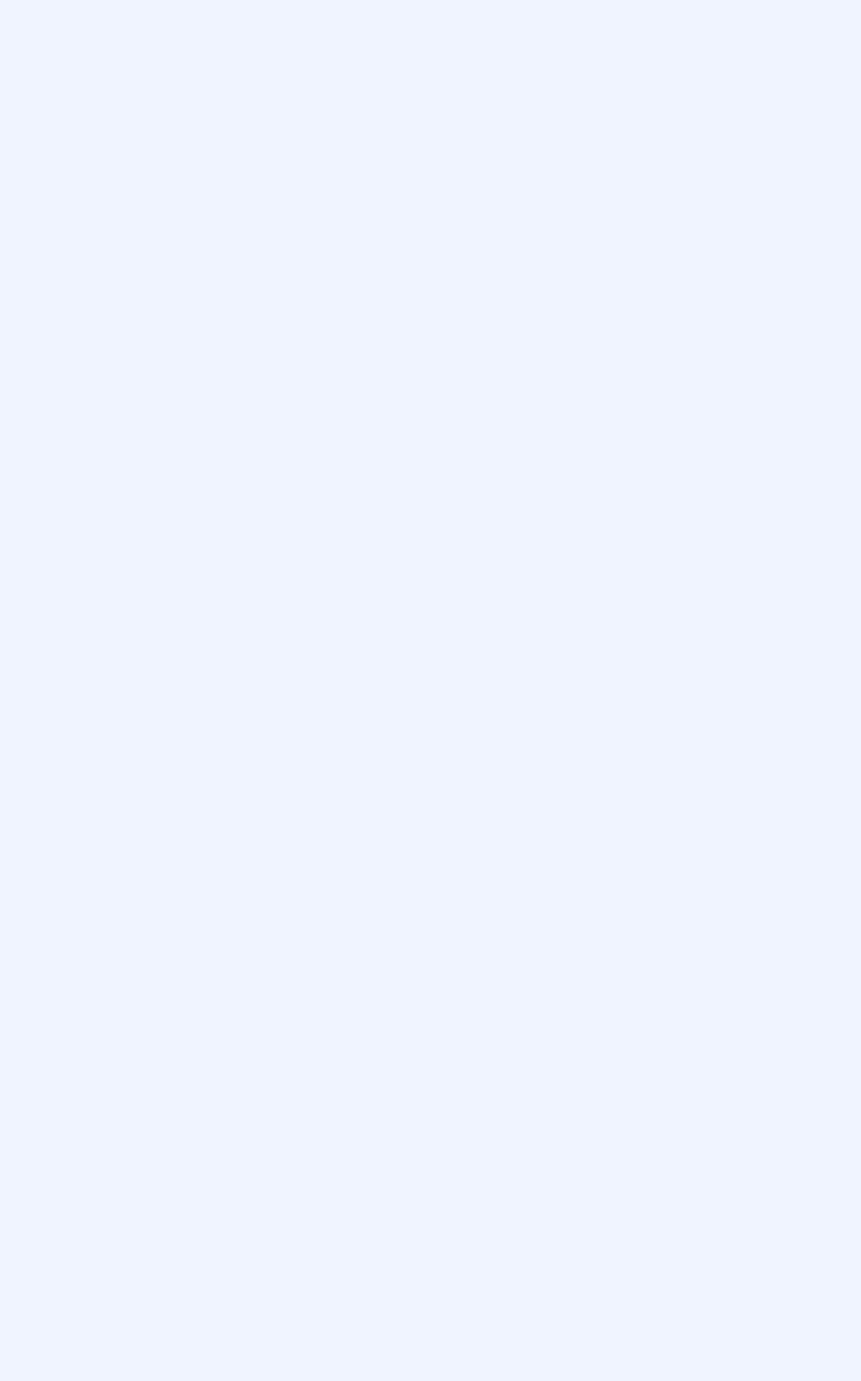
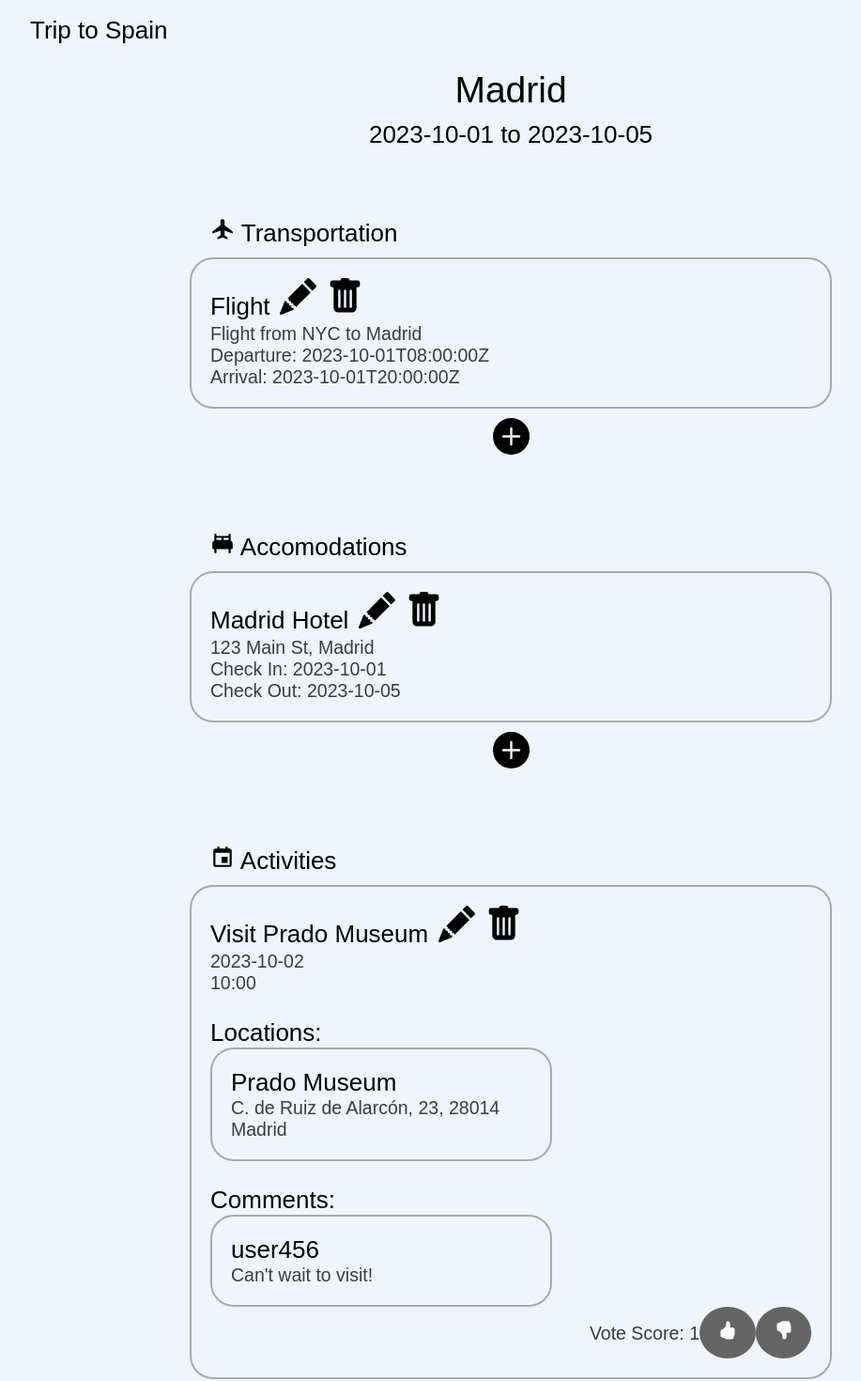
Before and after one commit to Adrian-Moreira/PlanPals, a React (Create React App) app in the folder front-end-web/: page /planner/1 in a window 1280 px wide. Before the commit this address had no page. Shown: the part 100-1570 px from the top of the page at 94% size, without its empty margins (96-1013 px from the left). Before the commit the page ends 800 px from the top, so only its background shows below. Built offline with nearby package versions, Linux system fonts and the light colour scheme.

Commit message:
Revert "Updated planner display and used backend for data"

```diff
--- a/front-end-web/src/App.js
+++ b/front-end-web/src/App.js
@@ -23,7 +23,7 @@ function App() {
           <Route path="/home" element={<ProtectedRoute element={<Home />}/>} /> {/* Home page */}
           <Route path="/about" element={<About />} />
           <Route path="/planners" element={<Planners />} />
-          <Route path="/planner/:access/:plannerId" element={<Planner />} />
+          <Route path="/planner/:id" element={<Planner />} />
       </Routes>
     </Router>
 
--- a/front-end-web/src/components/Navbar/index.js
+++ b/front-end-web/src/components/Navbar/index.js
@@ -3,6 +3,7 @@ import { useAuth } from '../../AuthContext'; // Import useAuth hook
 import {
     Nav,
     NavLink,
+    Bars,
     NavMenu,
 } from "./NavbarElements";
 
@@ -11,6 +12,7 @@ const Navbar = () => {
     return (
         <>
             <Nav>
+                <Bars />
 
                 <NavMenu>
                 {!isAuthenticated && (
--- a/front-end-web/src/pages/planner.js
+++ b/front-end-web/src/pages/planner.js
@@ -1,201 +1,108 @@
 
 import React from "react";
-import { useEffect, useState } from 'react';
-import axios from 'axios';
-import { useParams } from 'react-router-dom';
+//import { useParams } from 'react-router-dom';
 import { BiSolidPlane } from "react-icons/bi";
 import { BiSolidBed } from "react-icons/bi";
 import { BiCalendarEvent } from "react-icons/bi";
-// import { BsFillHandThumbsUpFill } from "react-icons/bs";
-// import { BsFillHandThumbsDownFill } from "react-icons/bs";
+import { BsFillHandThumbsUpFill } from "react-icons/bs";
+import { BsFillHandThumbsDownFill } from "react-icons/bs";
 import { BsFillPlusCircleFill } from "react-icons/bs";
 import { BsPencilFill } from "react-icons/bs";
 import { BsTrashFill } from "react-icons/bs";
-import { BsChatFill } from "react-icons/bs";
 
-// const planner =
-//     {
-//         "plannerId": "5",
-//         "createdBy": "user123",
-//         "startDate": "2023-10-01T00:00:00Z",
-//         "endDate": "2023-10-10T00:00:00Z",
-//         "name": "Trip to Spain",
-//         "description": "Exploring Barcelona and Madrid",
-//         "roUsers": ["user456"],
-//         "rwUsers": ["user789"],
-//         "destinations": ["dest001"],
-//         "transportations": ["trans001"]
-//       };
+const planner =
+    {
+        "plannerId": "5",
+        "createdBy": "user123",
+        "startDate": "2023-10-01T00:00:00Z",
+        "endDate": "2023-10-10T00:00:00Z",
+        "name": "Trip to Spain",
+        "description": "Exploring Barcelona and Madrid",
+        "roUsers": ["user456"],
+        "rwUsers": ["user789"],
+        "destinations": ["dest001"],
+        "transportations": ["trans001"]
+      };
 
-// const destinations = [
-//     {
-//         "destinationId": "dest001",
-//         "plannerId": "planner001",
-//         "name": "Madrid",
-//         "startDate": "2023-10-01",
-//         "endDate": "2023-10-05",
-//         "activities": ["activity001"],
-//         "accommodations": ["accom001"]
-//       }
-// ];
+const destinations = [
+    {
+        "destinationId": "dest001",
+        "plannerId": "planner001",
+        "name": "Madrid",
+        "startDate": "2023-10-01",
+        "endDate": "2023-10-05",
+        "activities": ["activity001"],
+        "accommodations": ["accom001"]
+      }
+];
 
-// const transportation = [
-//     {
-//         "transportationId": "trans001",
-//         "plannerId": "planner001",
-//         "type": "Flight",
-//         "details": "Flight from NYC to Madrid",
-//         "departureTime": "2023-10-01T08:00:00Z",
-//         "arrivalTime": "2023-10-01T20:00:00Z"
-//       }
-// ];
+const transportation = [
+    {
+        "transportationId": "trans001",
+        "plannerId": "planner001",
+        "type": "Flight",
+        "details": "Flight from NYC to Madrid",
+        "departureTime": "2023-10-01T08:00:00Z",
+        "arrivalTime": "2023-10-01T20:00:00Z"
+      }
+];
 
-// const accommodations = [
-//     {
-//         "accommodationId": "accom001",
-//         "destinationId": "dest001",
-//         "name": "Madrid Hotel",
-//         "address": "123 Main St, Madrid",
-//         "checkInDate": "2023-10-01",
-//         "checkOutDate": "2023-10-05"
-//       }
-// ];
+const accommodations = [
+    {
+        "accommodationId": "accom001",
+        "destinationId": "dest001",
+        "name": "Madrid Hotel",
+        "address": "123 Main St, Madrid",
+        "checkInDate": "2023-10-01",
+        "checkOutDate": "2023-10-05"
+      }
+];
 
-// const activities = [
-//     {
-//         "activityId": "activity001",
-//         "destinationId": "dest001",
-//         "name": "Visit Prado Museum",
-//         "date": "2023-10-02",
-//         "time": "10:00",
-//         "locations": ["loc001"],
-//         "votes": ["vote001"],
-//         "comments": ["comment001"]
-//       }
-// ];
+const activities = [
+    {
+        "activityId": "activity001",
+        "destinationId": "dest001",
+        "name": "Visit Prado Museum",
+        "date": "2023-10-02",
+        "time": "10:00",
+        "locations": ["loc001"],
+        "votes": ["vote001"],
+        "comments": ["comment001"]
+      }
+];
 
-// const locations = [
-//     {
-//         "locationId": "loc001",
-//         "activityId": "activity001",
-//         "createdBy": "user123",
-//         "name": "Prado Museum",
-//         "address": "C. de Ruiz de Alarcón, 23, 28014 Madrid"
-//       }
-// ];
+const locations = [
+    {
+        "locationId": "loc001",
+        "activityId": "activity001",
+        "createdBy": "user123",
+        "name": "Prado Museum",
+        "address": "C. de Ruiz de Alarcón, 23, 28014 Madrid"
+      }
+];
 
-// const votes = [
-//     {
-//         "voteId": "vote001",
-//         "activityId": "activity001",
-//         "createdBy": "user456",
-//         "voteType": "upvote"
-//       }
-// ];
+const votes = [
+    {
+        "voteId": "vote001",
+        "activityId": "activity001",
+        "createdBy": "user456",
+        "voteType": "upvote"
+      }
+];
 
-// const comments = [
-//     {
-//         "commentId": "comment001",
-//         "activityId": "activity001",
-//         "createdBy": "user456",
-//         "content": "Can't wait to visit!"
-//       }
-// ];
+const comments = [
+    {
+        "commentId": "comment001",
+        "activityId": "activity001",
+        "createdBy": "user456",
+        "content": "Can't wait to visit!"
+      }
+];
 
 function Planner() {
-    const { plannerId, access } = useParams();
-    const isReadOnly = access === "ro";
-
-    const [planner, setPlanner] = useState([]);
-    const [destinations, setDestinations] = useState([]);
-    const [transportation, setTransportation] = useState([]);
-    const [accommodations, setAccommodations] = useState([]);
-    const [activities, setActivities] = useState([]);
-
-    const [locations, setLocations] = useState([]);
-    const [comments, setComments] = useState([]);
-    // const [votes, setVotes] = useState([]);
-
-    useEffect(() => {
-        axios
-        .get('http://localhost:8080/planner/'+plannerId)
-        .then((response) => setPlanner(response.data))
-        .catch((error) => console.error('Error fetching planner:', error));
-    }, []);
-
-    useEffect(() => {
-        axios
-        .get('http://localhost:8080/planner/'+plannerId+'/destination')
-        .then((response) => setDestinations(response.data))
-        .catch((error) => console.error('Error fetching destination:', error));
-    }, []);
-
-    useEffect(() => {
-        axios
-        .get('http://localhost:8080/planner/'+plannerId+'/transportation')
-        .then((response) => setTransportation(response.data))
-        .catch((error) => console.error('Error fetching transportation:', error));
-    }, []);
-
-    useEffect(() => {
-        axios
-        .get('http://localhost:8080/planner/'+plannerId+'/destination/'+destinations[0].destinationId+'/accommodation')
-        .then((response) => setAccommodations(response.data))
-        .catch((error) => console.error('Error fetching accommodations:', error));
-    }, []);
-
-    useEffect(() => {
-        axios
-        .get('http://localhost:8080/planner/'+plannerId+'/destination/'+destinations[0].destinationId+'/activity')
-        .then((response) => setActivities(response.data))
-        .catch((error) => console.error('Error fetching activities:', error));
-    }, []);
-
-    useEffect(() => {
-        axios
-        .get('http://localhost:8080/planner/'+plannerId+'/destination/'+destinations[0].destinationId+'/comment')
-        .then((response) => setComments(response.data))
-        .catch((error) => console.error('Error fetching comments:', error));
-    }, []);
-
-    // Fetch locations for each activity
-    useEffect(() => {
-        // For each activity, fetch locations by its id
-        activities.forEach(activity => {
-        axios.get('http://localhost:8080/planner/'+plannerId+'/destination/'+destinations[0].destinationId+'/activity/'+activity.activityId+'/location')
-            .then((response) => {
-            // Set locations in the state, with activity.id as the key
-            setLocations(prevLocations => ({
-                ...prevLocations,
-                [activity.activityId]: response.data, // Assuming data is a list of locations
-            }));
-            })
-            .catch((error) => {
-            console.error('Error fetching locations for activity ${activity.activityId}:', error);
-            });
-        });
-    }, [activities]);
-
-    // // Fetch votes for each activity
-    // useEffect(() => {
-    //     // For each activity, fetch votes by its id
-    //     activities.forEach(activity => {
-    //     axios.get('http://localhost:8080/planner/'+plannerId+'/destination/'+destinations[0].destinationId+'/activity/'+activity.activityId+'/vote')
-    //         .then((response) => {
-    //         // Set votes in the state, with activity.id as the key
-    //         setVotes(prevVotes => ({
-    //             ...prevVotes,
-    //             [activity.activityId]: response.data, // Assuming data is a list of votes
-    //         }));
-    //         })
-    //         .catch((error) => {
-    //         console.error('Error fetching locations for activity ${activity.activityId}:', error);
-    //         });
-    //     });
-    // }, [activities]);
-
+    //const { id } = useParams();
     return (
-        <div className="Page-color">
+        <div>
             <header className="Page-header">
                 <p>
                     {planner.name}
@@ -217,23 +124,15 @@ function Planner() {
                 </div>
                 {transportation.map((transport) => (
                     <div className="List-item" key={transport.transportationId}>
-                        {!isReadOnly &&(
-                            <div className="Right-side">
-                                <button className="Icon-button"> <BsPencilFill /></button>
-                                <button className="Icon-button"> <BsTrashFill /></button>
-                            </div>
-                        )}
                         {transport.type}
+                        <span className="Icon-button"> <BsPencilFill /></span>
+                        <span className="Icon-button"> <BsTrashFill /></span>
                         <div className="Planner-item">{transport.details}</div>
                         <div className="Planner-item">Departure: {transport.departureTime}</div>
                         <div className="Planner-item">Arrival: {transport.arrivalTime}</div>
                     </div>
                 ))}
-                {!isReadOnly &&(
-                    <div>
-                        <button className="Icon-button"><BsFillPlusCircleFill /></button >
-                    </div>
-                )}
+                <div className="Icon-button"><BsFillPlusCircleFill /></div >
                 <p/>
 
                 <div className="List-header">
@@ -241,23 +140,15 @@ function Planner() {
                 </div>
                 {accommodations.map((accomodation) => (
                     <div className="List-item" key={accomodation.accommodationId}>
-                        {!isReadOnly &&(
-                            <div className="Right-side">
-                                <button className="Icon-button"> <BsPencilFill /></button>
-                                <button className="Icon-button"> <BsTrashFill /></button>
-                            </div>
-                        )}
                         {accomodation.name}
+                        <span className="Icon-button"> <BsPencilFill /></span>
+                        <span className="Icon-button"> <BsTrashFill /></span>
                         <div className="Planner-item">{accomodation.address}</div>
                         <div className="Planner-item">Check In: {accomodation.checkInDate}</div>
                         <div className="Planner-item">Check Out: {accomodation.checkOutDate}</div>
                     </div>
                 ))}
-                {!isReadOnly &&(
-                    <div>
-                        <button className="Icon-button"><BsFillPlusCircleFill /></button >
-                    </div>
-                )}
+                <div className="Icon-button"><BsFillPlusCircleFill /></div >
                 <p/>
 
                 <div className="List-header">
@@ -265,72 +156,42 @@ function Planner() {
                 </div>
                 {activities.map((activity) => (
                     <div className="List-item" key={activity.activityId}>
-                        {!isReadOnly &&(
-                            <div className="Right-side">
-                                <button className="Icon-button"> <BsPencilFill /></button>
-                                <button className="Icon-button"> <BsTrashFill /></button>
-                            </div>
-                        )}
                         {activity.name}
+                        <span className="Icon-button"> <BsPencilFill /></span>
+                        <span className="Icon-button"> <BsTrashFill /></span>
                         <div className="Planner-item">{activity.date}</div>
                         <div className="Planner-item">{activity.time}</div>
 
                         <p/>
                         Locations:
-                        {/* {locations.map((location) => (
-                            <div className="List-item"  key={location.locationId}>
+                        {locations.map((location) => (
+                            <div className="List-item" key={location.locationId}>
                                 {location.name}
                                 <div className="Planner-item">{location.address}</div>
                             </div>
-                        ))} */}
-                        {locations[activity.activityId] ? (
-                            locations[activity.activityId].map(location => (
-                                <div className="List-item"  key={location.locationId}>
-                                    {location.name}
-                                    <div className="Planner-item">{location.address}</div>
-                                </div>
-                            ))
-                        ) : (
-                            <div className="List-item">Loading locations...</div>
-                        )}
+                        ))}
 
-                        {/* <div className="Planner-vote">
-                            Vote Score:
-                            {votes[activity.activityId] ? (
-                                votes[activity.activityId].reduce((total, vote) => {
-                                    return total + (vote.voteType === 'upvote' ? 1 : -1);
-                                }, 0)
+                        <p/>
+                        Comments:
+                        {comments.map((comment) => (
+                            <div className="List-item" key={comment.commentId}>
+                                {comment.createdBy}
+                                <div className="Planner-item">{comment.content}</div>
+                            </div>
+                        ))}
 
-                            ) : (
-                                <div className="List-item">Loading votes...</div>
-                            )}
+                        <div className="Planner-vote">
+                            Vote Score: {
+                            votes.reduce((total, vote) => {
+                                return total + (vote.voteType === 'upvote' ? 1 : -1);
+                            }, 0)
+                            }
                             <div className="Vote-button"><BsFillHandThumbsUpFill /></div><div className="Vote-button"><BsFillHandThumbsDownFill /></div>
-                             Voting is currently non-functional
-                        </div> */}
+                        </div>
                     </div>
                 ))}
 
-                {!isReadOnly &&(
-                    <div>
-                        <button className="Icon-button"><BsFillPlusCircleFill /></button >
-                    </div>
-                )}
-
-                <p/>
-                <div className="List-header">
-                    <BsChatFill /> Comments
-                </div>
-                {comments.map((comment) => (
-                    <div className="List-item"  key={comment.commentId}>
-                        {comment.createdBy}
-                        <div className="Planner-item">{comment.content}</div>
-                    </div>
-                ))}
-                {!isReadOnly &&(
-                    <div>
-                        <button className="Icon-button"><BsFillPlusCircleFill /></button >
-                    </div>
-                )}
+                <div className="Icon-button"><BsFillPlusCircleFill /></div >
 
             </div>
       </div>
--- a/front-end-web/src/pages/planners.js
+++ b/front-end-web/src/pages/planners.js
@@ -1,54 +1,25 @@
 
 import React from "react";
 import { Link } from 'react-router-dom';
-import { useState } from 'react';
-import axios from 'axios';
 
-// const plannerList = [
-//     {
-//         "plannerId": "5",
-//         "createdBy": "user123",
-//         "startDate": "2023-10-01T00:00:00Z",
-//         "endDate": "2023-10-10T00:00:00Z",
-//         "name": "Trip to Spain",
-//         "description": "Exploring Barcelona and Madrid",
-//         "roUsers": ["user456"],
-//         "rwUsers": ["user789"],
-//         "destinations": ["dest001"],
-//         "transportations": ["trans001"]
-//       }
-// ];
-
-const uid = 0; //temp userid
+const plannerList = [
+    {
+        "plannerId": "5",
+        "createdBy": "user123",
+        "startDate": "2023-10-01T00:00:00Z",
+        "endDate": "2023-10-10T00:00:00Z",
+        "name": "Trip to Spain",
+        "description": "Exploring Barcelona and Madrid",
+        "roUsers": ["user456"],
+        "rwUsers": ["user789"],
+        "destinations": ["dest001"],
+        "transportations": ["trans001"]
+      }
+];
 
 function Planners() {
-    const [editPlannerList, setPlannersRW] = useState([]);
-    const [viewPlannerList, setPlannersRO] = useState([]);
-
-    const getPlanners = async (e) => {
-        e.preventDefault();
-
-        try {
-            await axios
-            .get(`http://localhost:8080/planner`, {
-                params: { userId: uid, access:'rw'}
-            })
-            .then((response) => setPlannersRW(response.data));
-
-            await axios
-            .get(`http://localhost:8080/planner`, {
-                params: { userId: uid, access:'ro'}
-            })
-            .then((response) => setPlannersRO(response.data));
-
-        } catch (err) {
-            console.error(err);
-        }
-    };
-
     return (
         <div>
-            {getPlanners}
             <header className="Page-header">
                 <p>
                     Your Planners:
@@ -57,9 +28,9 @@ function Planners() {
             </header>
 
             <div className="List">
-                {editPlannerList.map((planner) => (
+                {plannerList.map((planner) => (
                     <div key={planner.plannerId}>
-                        <Link className="List-button" to={`/planner/rw/${planner.plannerId}`}>{planner.name}</Link>
+                        <Link className="List-button" to={`/planner/${planner.plannerId}`}>{planner.name}</Link>
                     </div>
                 ))}
             </div>
@@ -72,9 +43,9 @@ function Planners() {
             </header>
 
             <div className="List">
-                {viewPlannerList.map((planner) => (
-                    <div key={planner.plannerId}>
-                        <Link className="List-button" to={`/planner/ro/${planner.plannerId}`}>{planner.name}</Link>
+                {plannerList.map((planner) => (
+                    <div key={planner.id}>
+                        <Link className="List-button" to={`/planner/${planner.id}`}>{planner.name}</Link>
                     </div>
                 ))}
             </div>
```
Also changed, not shown: front-end-web/src/App.css (+0 -8 lines), front-end-web/src/components/Navbar/NavbarElements.js (+30 -28 lines), 2 other files (tests, documents, lock files or other folders).
